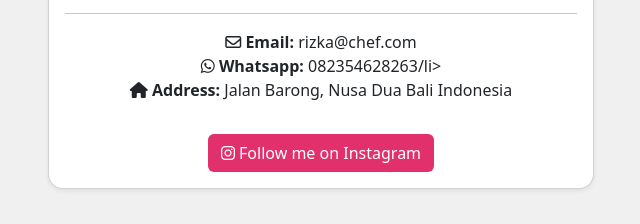
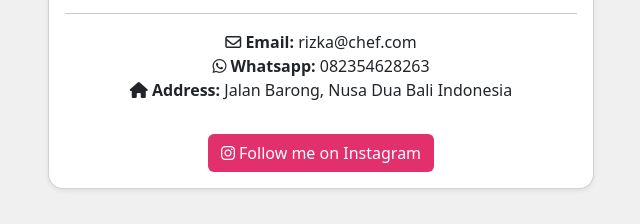
Before and after one commit to apepwahyudin55/biodata_rizka_x4, a plain HTML site: page index.html in a window 1280 px wide. Shown: the part 398-622 px from the top of the page, 319-959 px from the left. Drawn offline with nearby package versions, Linux system fonts and the light colour scheme.

Commit message:
Update index.html

```diff
--- a/index.html
+++ b/index.html
@@ -22,7 +22,7 @@
                         <hr>
                         <ul class="list-unstyled">
                             <li><i class="fa-regular fa-envelope"></i> <strong>Email:</strong> rizka@chef.com</li>
-                            <li><i class="fa-brands fa-whatsapp"></i> <strong>Whatsapp:</strong> 082354628263/li>
+                            <li><i class="fa-brands fa-whatsapp"></i> <strong>Whatsapp:</strong> 082354628263</li>
                             <li><i class="fa-solid fa-house"></i> <strong>Address:</strong> Jalan Barong, Nusa Dua Bali Indonesia </li>
                         </ul>
                         <a href="https://www.instagram.com/sebuahsemangat" target="_blank" class="btn btn-instagram mt-3">
```
